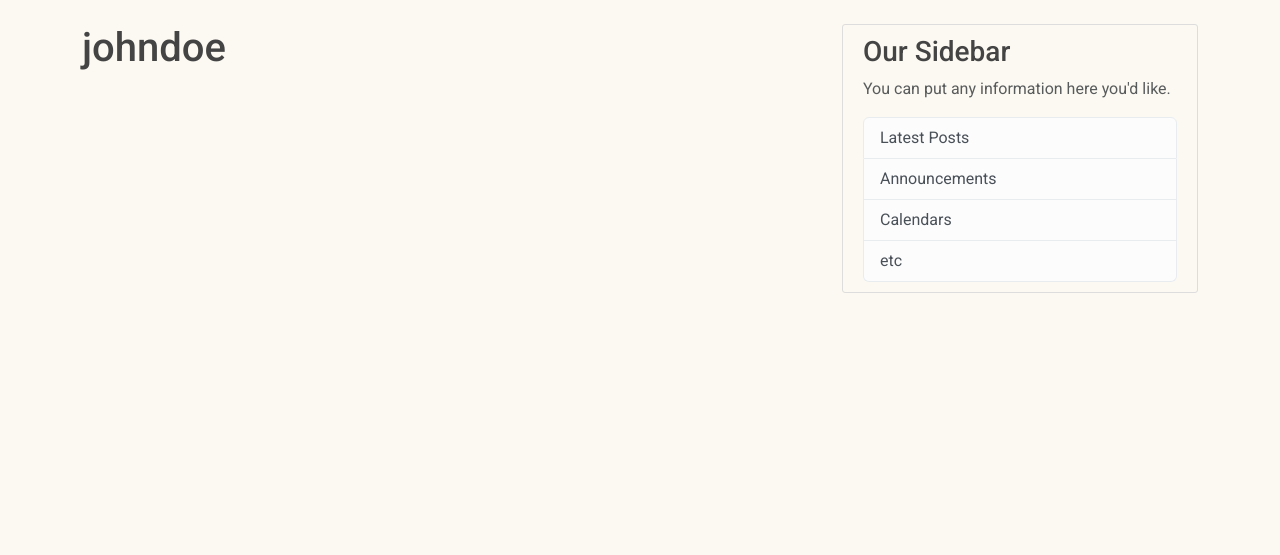
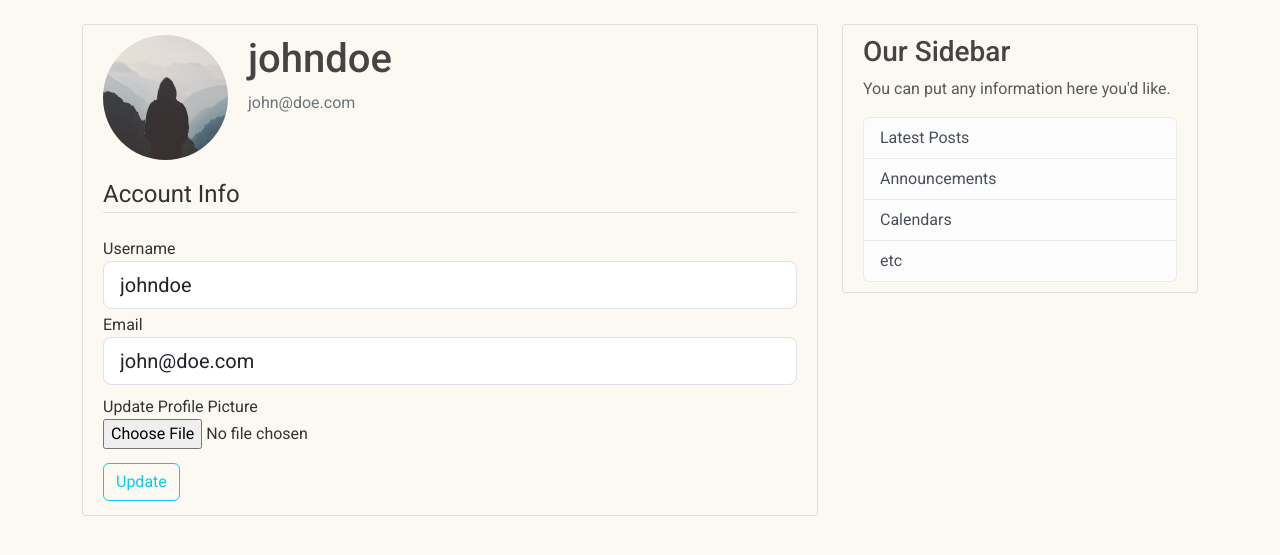
Before and after one commit to Tangsang2003/WriteVerse, a Flask app: page /account in a window 1280 px wide. Shown: the part 56-611 px from the top of the page. Run offline with Flask 3, Linux system fonts and the light colour scheme; a user stored in the database is signed in; some libraries are stand-ins or nearby versions.

Commit message:
Add profile update feature

```diff
--- a/writeverse/forms.py
+++ b/writeverse/forms.py
@@ -1,4 +1,6 @@
 from flask_wtf import FlaskForm
+from flask_wtf.file import FileField, FileAllowed
+from flask_login import current_user
 from wtforms import StringField, PasswordField, SubmitField, BooleanField
 from wtforms.validators import DataRequired, Length, Email, EqualTo, ValidationError
 from writeverse.models import User
@@ -32,3 +34,24 @@ class LoginForm(FlaskForm):
                              validators=[DataRequired(), Length(min=8)])
     remember = BooleanField('Remember Me')
     submit = SubmitField('Login')
+
+
+class UpdateAccountForm(FlaskForm):
+    username = StringField('Username',
+                           validators=[DataRequired(), Length(min=2, max=30)])
+    email = StringField('Email',
+                        validators=[DataRequired(), Email()])
+    picture = FileField('Update Profile Picture', validators=[FileAllowed(['jpg', 'jpeg', 'png', 'gif', 'bmp', 'svg'])])
+    submit = SubmitField('Update')
+
+    def validate_username(self, username):
+        if username.data != current_user.username:
+            user = User.query.filter_by(username=username.data).first()
+            if user:
+                raise ValidationError('That username is taken! Please choose a different one.')
+
+    def validate_email(self, email):
+        if email.data != current_user.email:
+            user = User.query.filter_by(email=email.data).first()
+            if user:
+                raise ValidationError('That email is taken! Please choose a different one.')
--- a/writeverse/routes.py
+++ b/writeverse/routes.py
@@ -1,7 +1,7 @@
 from writeverse.models import User, Post
 from writeverse import app, db, bcrypt
 from flask import render_template, url_for, flash, redirect, request
-from writeverse.forms import RegistrationForm, LoginForm
+from writeverse.forms import RegistrationForm, LoginForm, UpdateAccountForm
 from flask_login import login_user, current_user, logout_user, login_required
 
 posts = [
@@ -33,7 +33,7 @@ def about():
 
 @app.route("/register", methods=['GET', 'POST'])
 def register():
-    if current_user.is_authenticated():
+    if current_user.is_authenticated:
         return redirect(url_for('home'))
     form = RegistrationForm()
     if form.validate_on_submit():
@@ -72,7 +72,18 @@ def logout():
     return redirect(url_for('home'))
 
 
-@app.route("/account")
+@app.route("/account", methods=['GET', 'POST'])
 @login_required
 def account():
-    return render_template("account.html", title='Account')
+    form = UpdateAccountForm()
+    if form.validate_on_submit():
+        current_user.username = form.username.data
+        current_user.email = form.email.data
+        db.session.commit()
+        flash('Your account has been updated!', 'success')
+        return redirect(url_for('account'))
+    elif request.method == 'GET':
+        form.username.data = current_user.username
+        form.email.data = current_user.email
+    image_file = url_for('static', filename='profile_pics/' + current_user.image_file)
+    return render_template("account.html", title='Account', image_file=image_file, form=form)
--- a/writeverse/static/main.css
+++ b/writeverse/static/main.css
@@ -95,3 +95,12 @@ text-decoration: none;
 .navbar-expand-md .navbar-collapse {
     justify-content:space-between;
 }
+
+.account-media {
+    display: flex;
+}
+
+.profile-picture-update {
+    margin-top: 10px;
+    margin-bottom: 10px;
+}
--- a/writeverse/templates/account.html
+++ b/writeverse/templates/account.html
@@ -1,4 +1,58 @@
 {% extends "layout.html" %}
 {% block content %}
-    <h1>{{ current_user.username }}</h1>
+    <div class="content-section">
+      <div class="media account-media">
+        <img class="rounded-circle account-img" src="{{ image_file }}">
+        <div class="media-body">
+          <h2 class="account-heading">{{current_user.username}}</h2>
+          <p class="text-secondary">{{current_user.email}}</p>
+        </div>
+      </div>
+        <form method="POST" action="" enctype="multipart/form-data">
+            {{ form.hidden_tag() }}
+            <fieldset class="form-group">
+                <legend class="border-bottom mb-4">Account Info</legend>
+                <div class="form-group">
+                    {{ form.username.label(class="form-control-label") }}
+
+                    {% if form.username.errors %}
+                        {{ form.username(class="form-control form-control-lg is-invalid") }}
+                        <div class="invalid-feedback">
+                            {% for error in form.username.errors %}
+                                <span>{{ error }}</span>
+                            {% endfor %}
+                        </div>
+                    {% else %}
+                        {{ form.username(class="form-control form-control-lg") }}
+                    {% endif %}
+                </div>
+                <div class="form-group">
+                    {{ form.email.label(class="form-control-label") }}
+                    {% if form.email.errors %}
+                        {{ form.email(class="form-control form-control-lg is-invalid") }}
+                        <div class="invalid-feedback">
+                            {% for error in form.email.errors %}
+                                <span>{{ error }}</span>
+                            {% endfor %}
+                        </div>
+                    {% else %}
+                        {{ form.email(class="form-control form-control-lg") }}
+                    {% endif %}
+
+                </div>
+                <div class="form-group profile-picture-update">
+                    {{ form.picture.label() }} <br>
+                    {{ form.picture(class="form-control-file") }}
+                    {% if form.picture.errors %}
+                        {% for error in form.picture.errors %}
+                            <span class="text-danger">{{ error }}</span> <br>
+                        {% endfor %}
+                    {% endif %}
+                </div>
+            </fieldset>
+            <div class="form-group">
+                {{ form.submit(class="btn btn-outline-info") }}
+            </div>
+        </form>
+    </div>
 {% endblock content %}
```
Also changed, not shown: instance/site.db, writeverse/static/profile_pics/default.jpeg (added).
